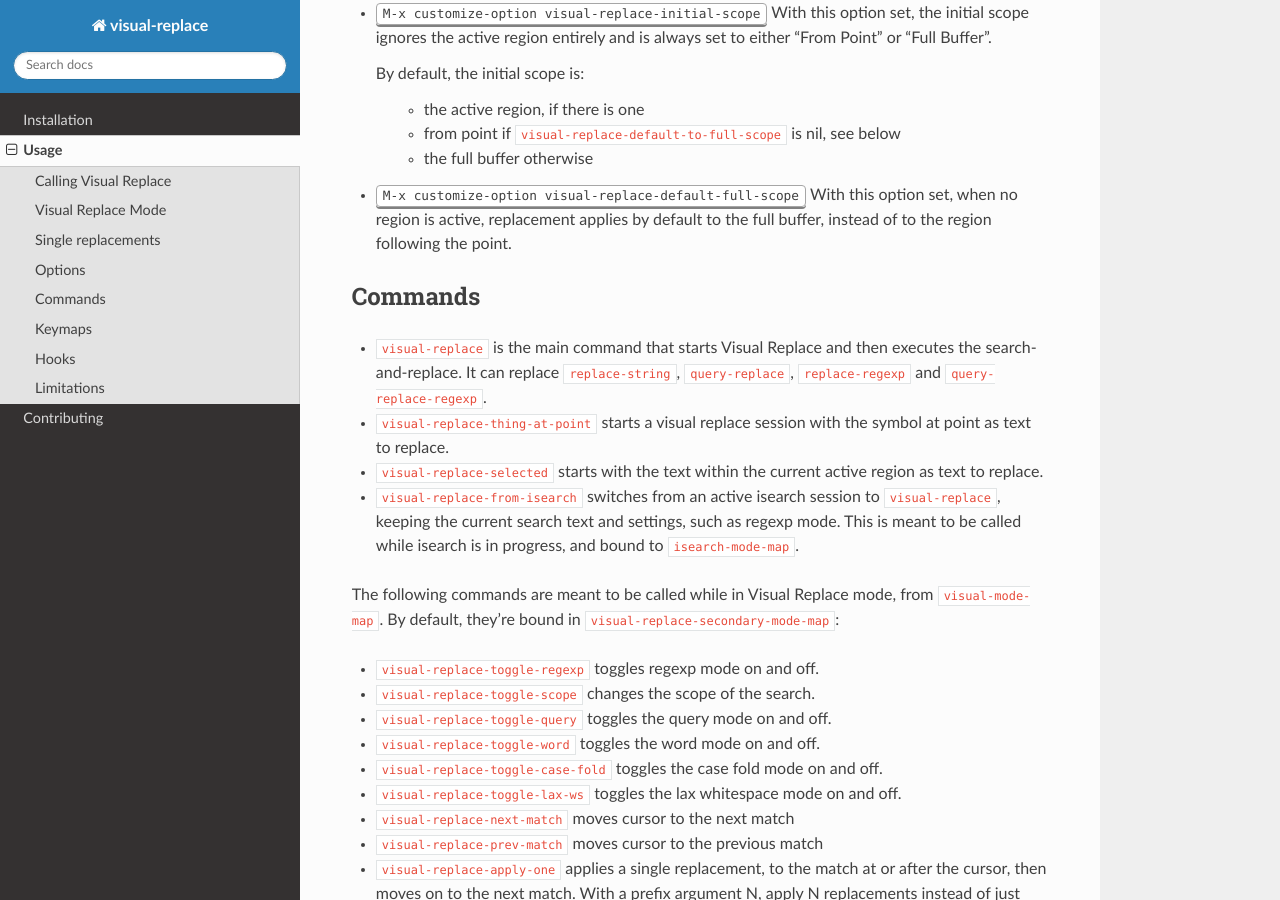
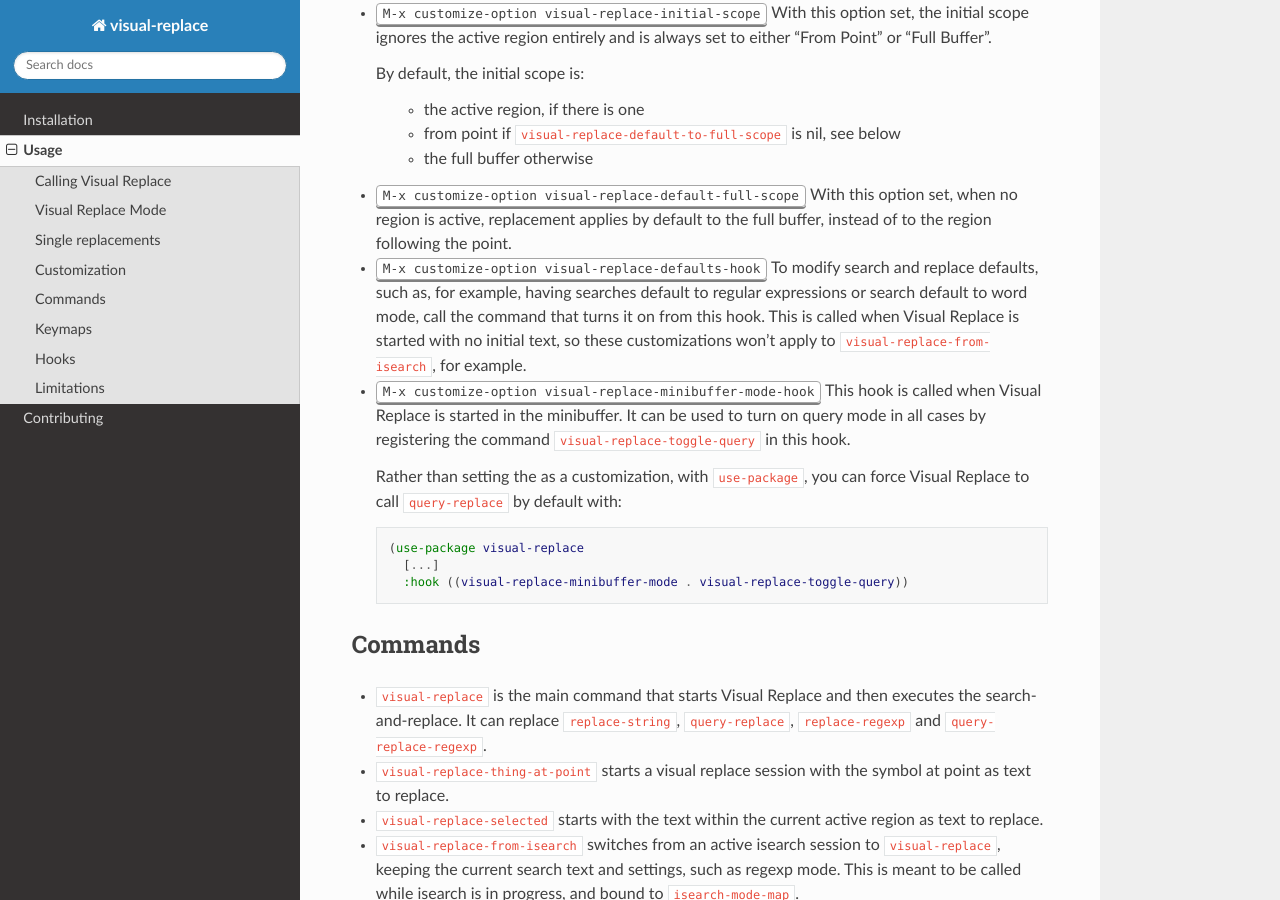
Before and after one commit to szermatt/visual-replace, a Sphinx documentation site: the page built from docs/source/usage.rst, in a window 1280 px wide and 900 px high, scrolled down 3630 px. Built offline with Sphinx 7.4.7 and the Read the Docs theme 3.1.0, drawn with Linux system fonts in a browser that asks for light colours.

Commit message:
feat: Allow configuring defaults for search and replace options.
This change adds visual-replace-defaults-hook to allow customizing
search and replace options to, for example, always start searches in
word mode.

It also defines this hook and visual-replace-minibuffer-mode-hook as
customization option, tests and documents them.

```diff
--- a/docs/source/usage.rst
+++ b/docs/source/usage.rst
@@ -155,14 +155,17 @@ If you want to replace only *some* matches within the scope, you can:
 
 .. _options:
 
-Options
--------
+Customization
+-------------
+
 .. index::
    pair: variable; visual-replace-display-total
    pair: variable; visual-replace-preview
    pair: variable; visual-replace-first-match
    pair: variable; visual-replace-initial-scope
    pair: variable; visual-replace-default-to-full-scope
+   pair: variable; visual-replace-defaults-hook
+   pair: variable; visual-replace-minibuffer-mode-hook
 
 This section lists a few of the most interesting customization options
 available in visual replace. Call :kbd:`M-x customize-group
@@ -210,6 +213,29 @@ faces.
   this option set, when no region is active, replacement applies by
   default to the full buffer, instead of to the region following the
   point.
+
+* :kbd:`M-x customize-option visual-replace-defaults-hook` To modify
+  search and replace defaults, such as, for example, having searches
+  default to regular expressions or search default to word mode, call
+  the command that turns it on from this hook. This is called when
+  Visual Replace is started with no initial text, so these
+  customizations won't apply to :code:`visual-replace-from-isearch`,
+  for example.
+
+* :kbd:`M-x customize-option visual-replace-minibuffer-mode-hook` This
+  hook is called when Visual Replace is started in the minibuffer. It
+  can be used to turn on query mode in all cases by registering the
+  command :code:`visual-replace-toggle-query` in this hook.
+
+  Rather than setting the as a customization, with
+  :code:`use-package`, you can force Visual Replace to call
+  :code:`query-replace` by default with:
+
+  .. code-block:: elisp
+
+    (use-package visual-replace
+      [...]
+      :hook ((visual-replace-minibuffer-mode . visual-replace-toggle-query))
 
 .. _commands:
 
```
Also changed, not shown: 4 other files.
